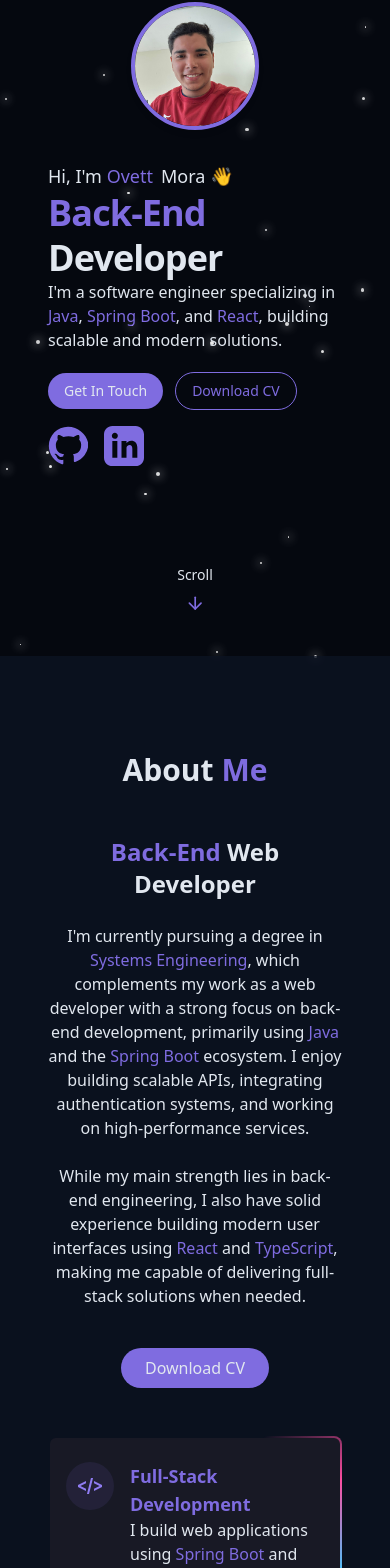
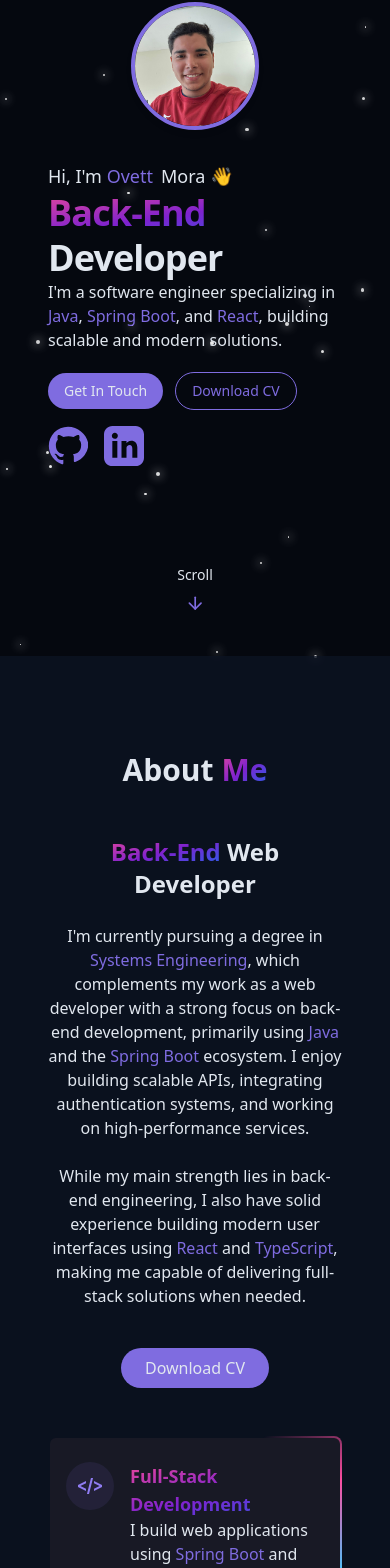
Before and after one commit to Ovtt17/portfolio_ovtt17, a React (Vite) app: page / in a window 390 px wide. Shown: the part 188-1756 px from the top of the page. Built offline with nearby package versions, Linux system fonts and the light colour scheme.

Commit message:
feat: update text styles in About, Contact, Hero, and Project sections to use gradient text

```diff
--- a/src/components/AboutSection/AboutCard.tsx
+++ b/src/components/AboutSection/AboutCard.tsx
@@ -26,7 +26,7 @@ const AboutCard: FC<AboutCardProps> = ({ icon, title, description, delay }) => {
       <div className="flex items-start gap-4">
         <div className="p-3 rounded-full bg-primary/10">{icon}</div>
         <div className="text-left">
-          <h4 className="text-primary font-semibold text-lg">{title}</h4>
+          <h4 className="gradient-text font-semibold text-lg">{title}</h4>
           <p className="text-muted-foreground">{description}</p>
         </div>
       </div>
--- a/src/components/AboutSection/AboutHeader.tsx
+++ b/src/components/AboutSection/AboutHeader.tsx
@@ -1,7 +1,7 @@
 const AboutHeader = () => (
   <h2 className="text-3xl md:text-4xl font-bold text-center mb-12">
     <span className="opacity-0 animate-fade-in">About</span>{" "}
-    <span className="text-primary opacity-0 animate-fade-in-delay-1">Me</span>
+    <span className="gradient-text opacity-0 animate-fade-in-delay-1">Me</span>
   </h2>
 );
 
--- a/src/components/AboutSection/AboutIntro.tsx
+++ b/src/components/AboutSection/AboutIntro.tsx
@@ -1,7 +1,7 @@
 const AboutIntro = () => (
   <div className="space-y-6">
     <h3 className="text-2xl font-semibold">
-      <span className="text-primary opacity-0 animate-fade-in-delay-2">Back-End</span>{" "}
+      <span className="gradient-text opacity-0 animate-fade-in-delay-2">Back-End</span>{" "}
       <span className="opacity-0 animate-fade-in-delay-3">Web Developer</span>
     </h3>
 
--- a/src/components/ContactSection/ContactHeader.tsx
+++ b/src/components/ContactSection/ContactHeader.tsx
@@ -1,7 +1,7 @@
 const ContactHeader = () => (
   <h2 className="text-3xl md:text-4xl font-bold text-center mb-12">
     <span className="opacity-0 animate-fade-in">Contact</span>{" "}
-    <span className="text-primary opacity-0 animate-fade-in-delay-1">Me</span>
+    <span className="gradient-text opacity-0 animate-fade-in-delay-1">Me</span>
   </h2>
 );
 
--- a/src/components/HeroSection/HeroHeader.tsx
+++ b/src/components/HeroSection/HeroHeader.tsx
@@ -3,12 +3,12 @@ const HeroHeader = () => (
     <p className="text-lg md:text-xl font-medium text-muted-foreground mt-2">
       <span className="opacity-0 animate-fade-in">Hi, I'm{" "}</span>
       <span className="text-primary opacity-0 animate-fade-in-delay-1">Ovett</span>
-      <span className="text-gradient ml-2 opacity-0 animate-fade-in-delay-2">Mora{" "}</span>
+      <span className="ml-2 opacity-0 animate-fade-in-delay-2">Mora{" "}</span>
       <span role="img" aria-label="waving hand" className="animate-wave">👋</span>
     </p>
     <h1 className="flex flex-col sm:flex-row sm:gap-2 text-4xl lg:text-6xl font-bold tracking-tight leading-tight text-left">
-      <span className="text-primary opacity-0 animate-fade-in-delay-1">Back-End</span>
-      <span className="text-gradient opacity-0 animate-fade-in-delay-2">Developer</span>
+      <span className="gradient-text opacity-0 animate-fade-in-delay-1">Back-End</span>
+      <span className="opacity-0 animate-fade-in-delay-2">Developer</span>
     </h1>
   </header>
 );
--- a/src/components/HeroSection/HeroTitle.tsx
+++ /dev/null
@@ -1,8 +0,0 @@
-const HeroTitle = () => (
-  <h1 className="flex flex-col text-2xl sm:flex-row sm:gap-2 sm:text-4xl md:text-6xl font-bold tracking-tight leading-tight text-left">
-    <span className="text-primary opacity-0 animate-fade-in-delay-1">Back-End</span>
-    <span className="text-gradient opacity-0 animate-fade-in-delay-2">Developer</span>
-  </h1>
-);
-
-export default HeroTitle;
--- a/src/components/Navbar/NavbarDesktop.tsx
+++ b/src/components/Navbar/NavbarDesktop.tsx
@@ -27,7 +27,6 @@ const NavbarDesktop: FC<NavbarDesktopProps> = ({ hoveredIndex, setHoveredIndex,
               href={item.href}
               className={cn(
                 "flex items-center gap-2 px-3 py-1.5 rounded-full transition duration-300 text-foreground text-base font-medium",
-                isActive ? "text-primary" : "",
                 isDimmed ? "opacity-40" : "opacity-100"
               )}
               onMouseEnter={() => setHoveredIndex(index)}
--- a/src/components/ProjectSection/GitHubStats.tsx
+++ b/src/components/ProjectSection/GitHubStats.tsx
@@ -6,7 +6,7 @@ const GitHubStats = () => {
     <>
       <div className="flex flex-col justify-center items-center pt-6 pb-2">
         <h2 className="text-2xl md:text-3xl font-bold text-center mb-6">
-          <span className="text-primary opacity-0 animate-fade-in">GitHub</span>{" "}
+          <span className="gradient-text opacity-0 animate-fade-in">GitHub</span>{" "}
           <span className="opacity-0 animate-fade-in-delay-1">Calendar</span>
         </h2>
         <div className="w-full max-w-5xl flex justify-center items-center">
--- a/src/components/ProjectSection/ProjectsHeader.tsx
+++ b/src/components/ProjectSection/ProjectsHeader.tsx
@@ -2,7 +2,7 @@ const ProjectsHeader = () => (
   <header>
     <h2 className="text-3xl md:text-4xl font-bold text-center mb-4">
       <span className="opacity-0 animate-fade-in">Featured</span>{" "}
-      <span className="text-primary opacity-0 animate-fade-in-delay-1">Projects</span>
+      <span className="gradient-text opacity-0 animate-fade-in-delay-1">Projects</span>
     </h2>
     <p className="text-center text-muted-foreground mb-12 max-w-2xl mx-auto">
       Explore a selection of my recent projects, showcasing a commitment to innovation, precision, and delivering exceptional user experiences.
```
